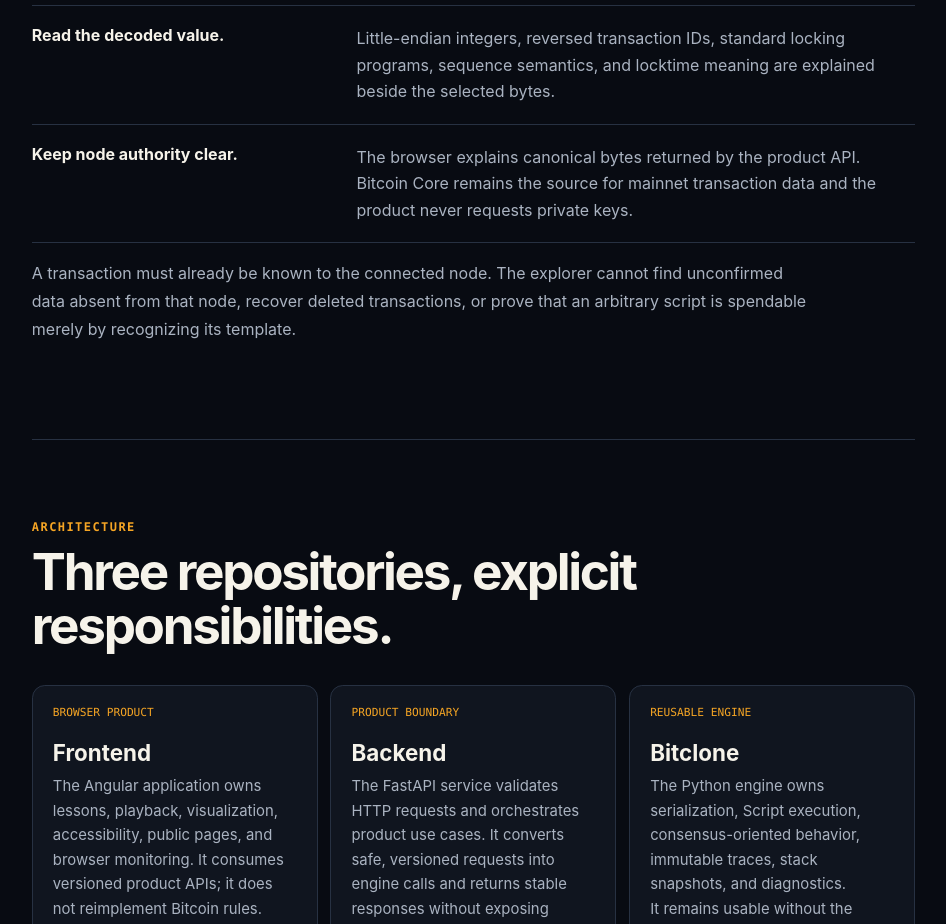
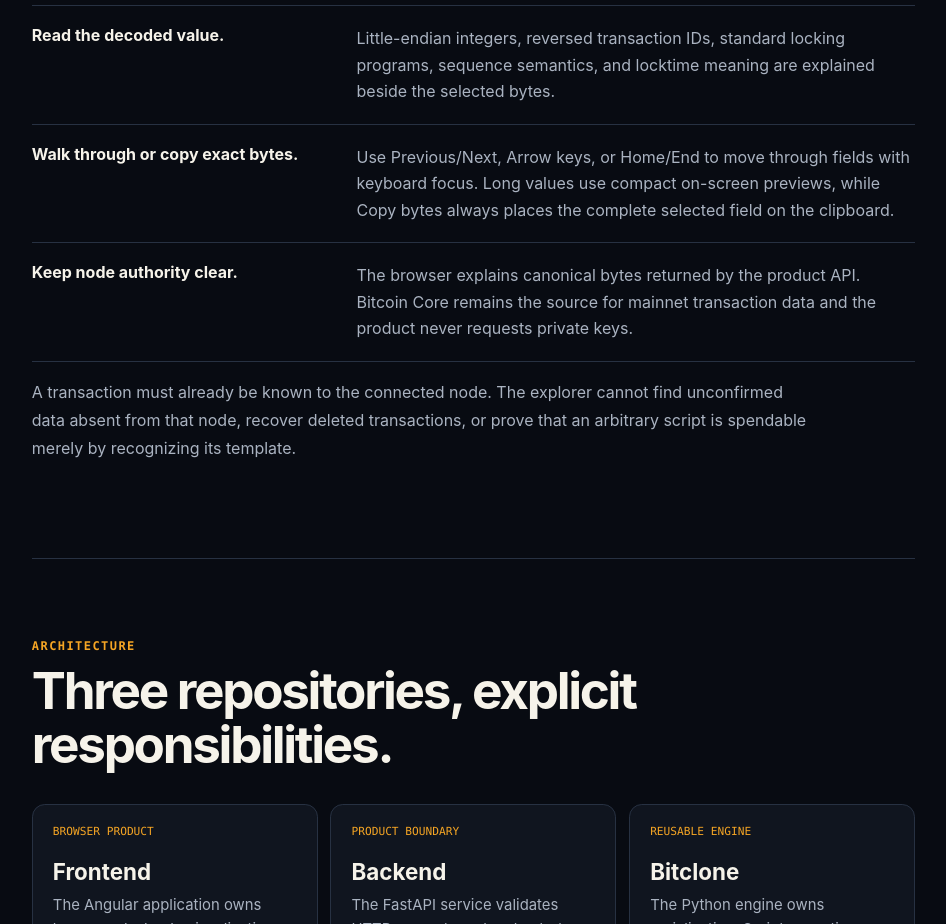
Before and after one commit to BitcoinMathLab/frontend, an Angular app: page /docs in a window 1280 px wide. Shown: the part 1600-2524 px from the top of the page, without its empty margins (301-1247 px from the left). Built offline with nearby package versions, Linux system fonts and the light colour scheme.

Commit message:
Document byte inspector controls

```diff
--- a/src/app/pages/docs/docs.html
+++ b/src/app/pages/docs/docs.html
@@ -66,6 +66,14 @@
           <span
             >Little-endian integers, reversed transaction IDs, standard locking programs, sequence
             semantics, and locktime meaning are explained beside the selected bytes.</span
+          >
+        </li>
+        <li>
+          <strong>Walk through or copy exact bytes.</strong>
+          <span
+            >Use Previous/Next, Arrow keys, or Home/End to move through fields with keyboard focus.
+            Long values use compact on-screen previews, while Copy bytes always places the complete
+            selected field on the clipboard.</span
           >
         </li>
         <li>
```
Also changed, not shown: 1 other file (tests, documents, lock files or other folders).
